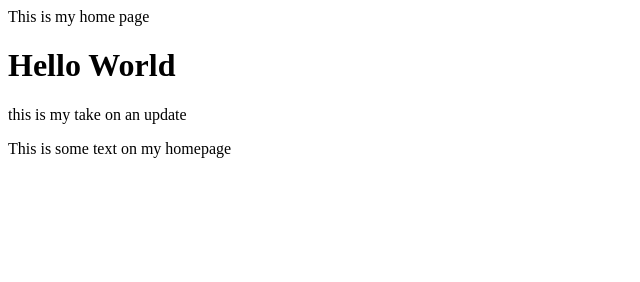
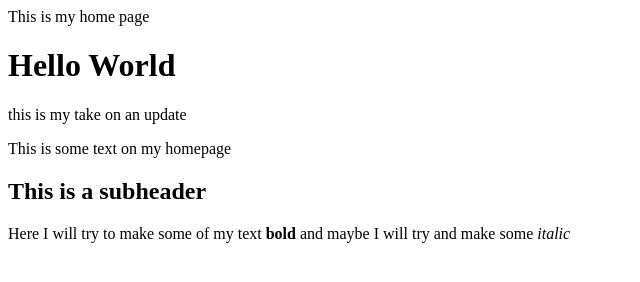
Before and after one commit to Jenfer93/first-repo, a plain HTML site: page Index.html in a window 1280 px wide. Shown: the whole page, without its empty margins (0-640 px from the left). Drawn offline with Linux system fonts and the light colour scheme.

Commit message:
some more

```diff
--- a/Index.html
+++ b/Index.html
@@ -4,12 +4,15 @@
     <meta charset="UTF-8">
     <meta http-equiv="X-UA-Compatible" content="IE=edge">
     <meta name="viewport" content="width=device-width, initial-scale=1.0">
-    <title>Document</title>
+    <title>This is my homepage</title>
 </head>
 <body>
     <header>This is my home page</header>
     <h1>Hello World</h1>
     <p>this is my take on an update</p>
     <p>This is some text on my homepage</p>
+    <h2>This is a subheader</h2>
+    <p1>Here I will try to make some of my text <b>bold</b> and maybe I will try and make some <i>italic</i></p1>
+
 </body>
 </html>
```
